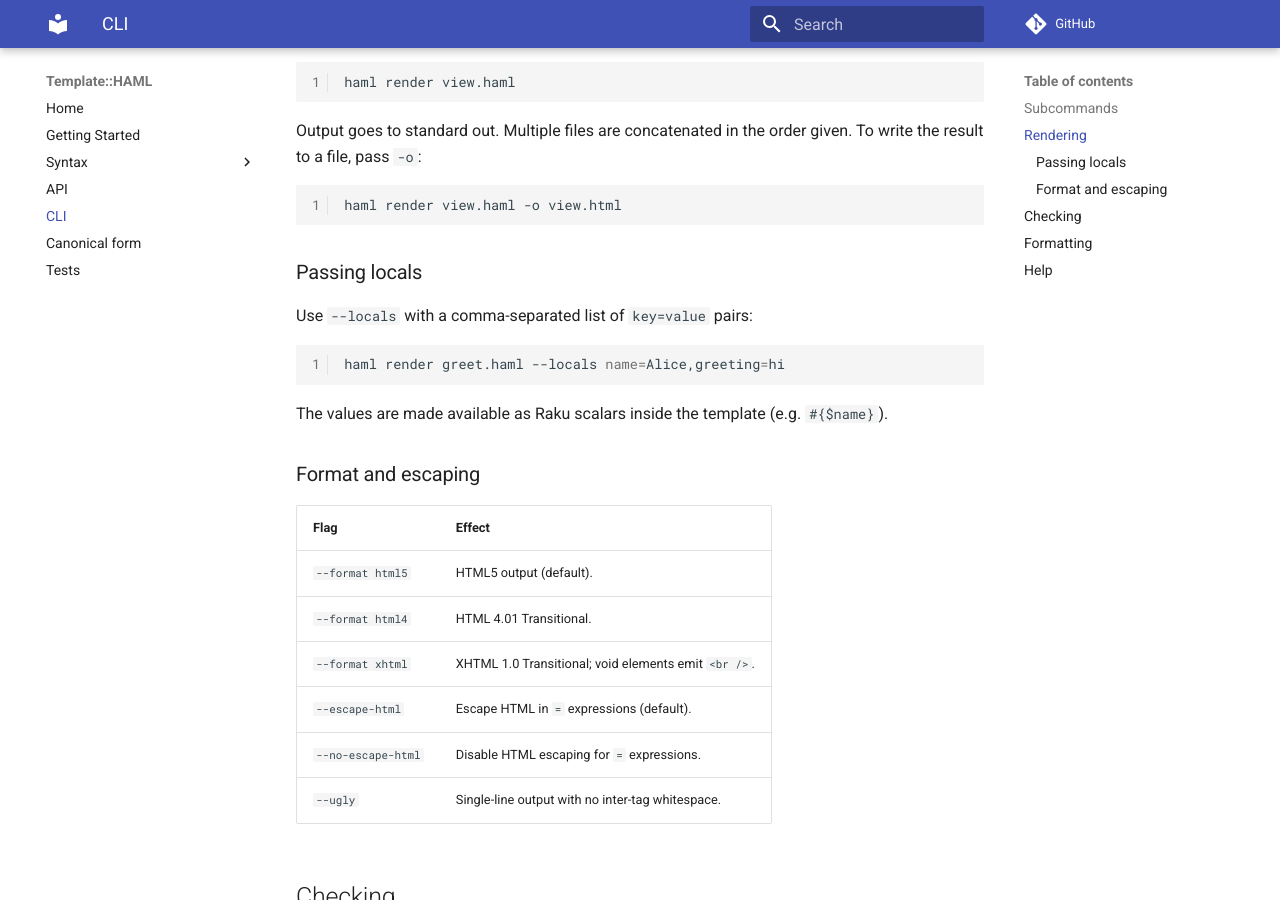
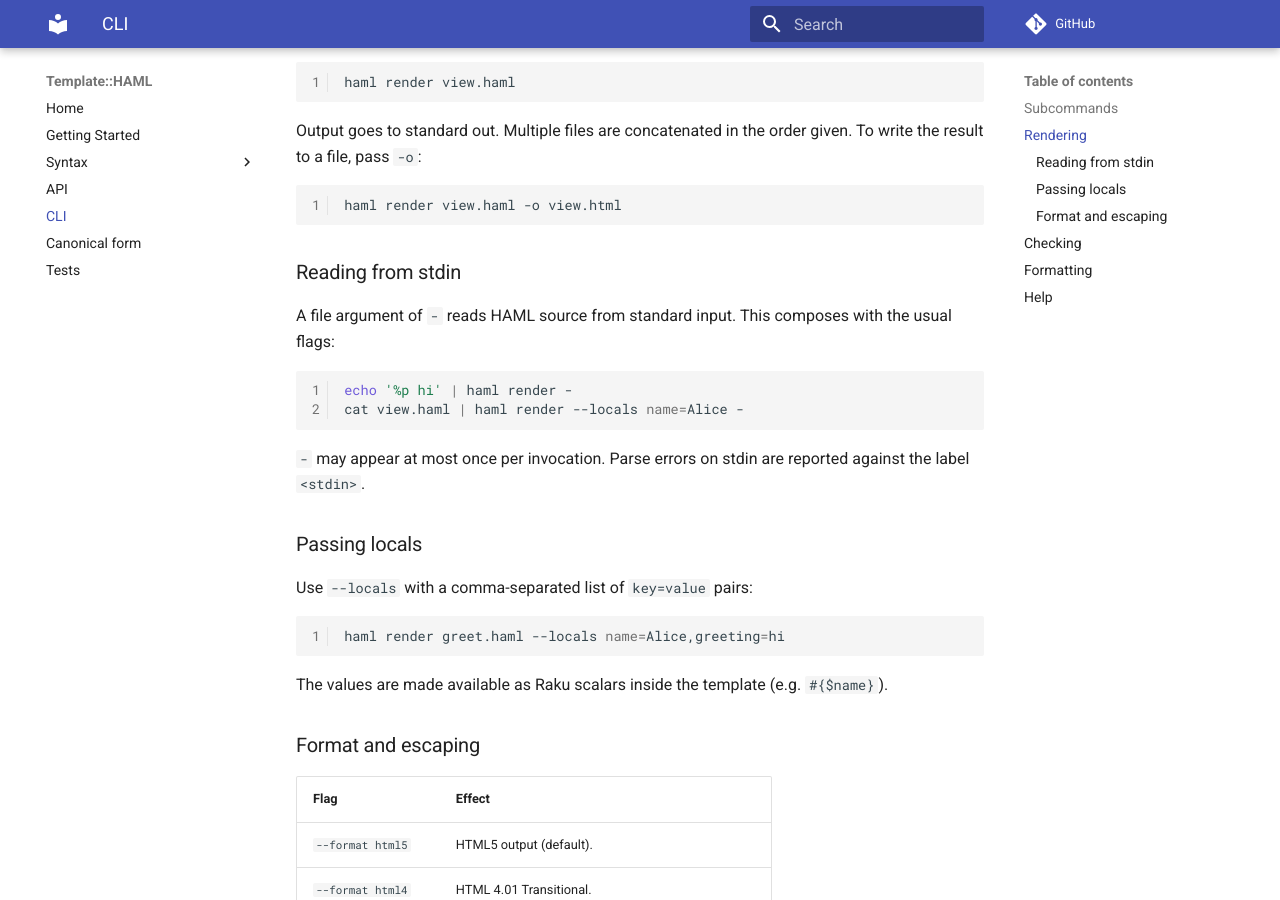
Before and after one commit to gdonald/Template-HAML, an MkDocs documentation site: the page built from docs-src/docs/cli.md, in a window 1280 px wide and 900 px high, scrolled down 569 px. Built offline with MkDocs 1.6.1 and Material for MkDocs 9.7.7, drawn with Linux system fonts in a browser that asks for light colours; comment, search, counter and statistics services are not loaded.

Commit message:
Add `haml render`

````diff
--- a/docs-src/docs/cli.md
+++ b/docs-src/docs/cli.md
@@ -22,6 +22,17 @@ Output goes to standard out. Multiple files are concatenated in the order given.
 ```sh
 haml render view.haml -o view.html
 ```
+
+### Reading from stdin
+
+A file argument of `-` reads HAML source from standard input. This composes with the usual flags:
+
+```sh
+echo '%p hi' | haml render -
+cat view.haml | haml render --locals name=Alice -
+```
+
+`-` may appear at most once per invocation. Parse errors on stdin are reported against the label `<stdin>`.
 
 ### Passing locals
 
````
Also changed, not shown: 2 other files.
